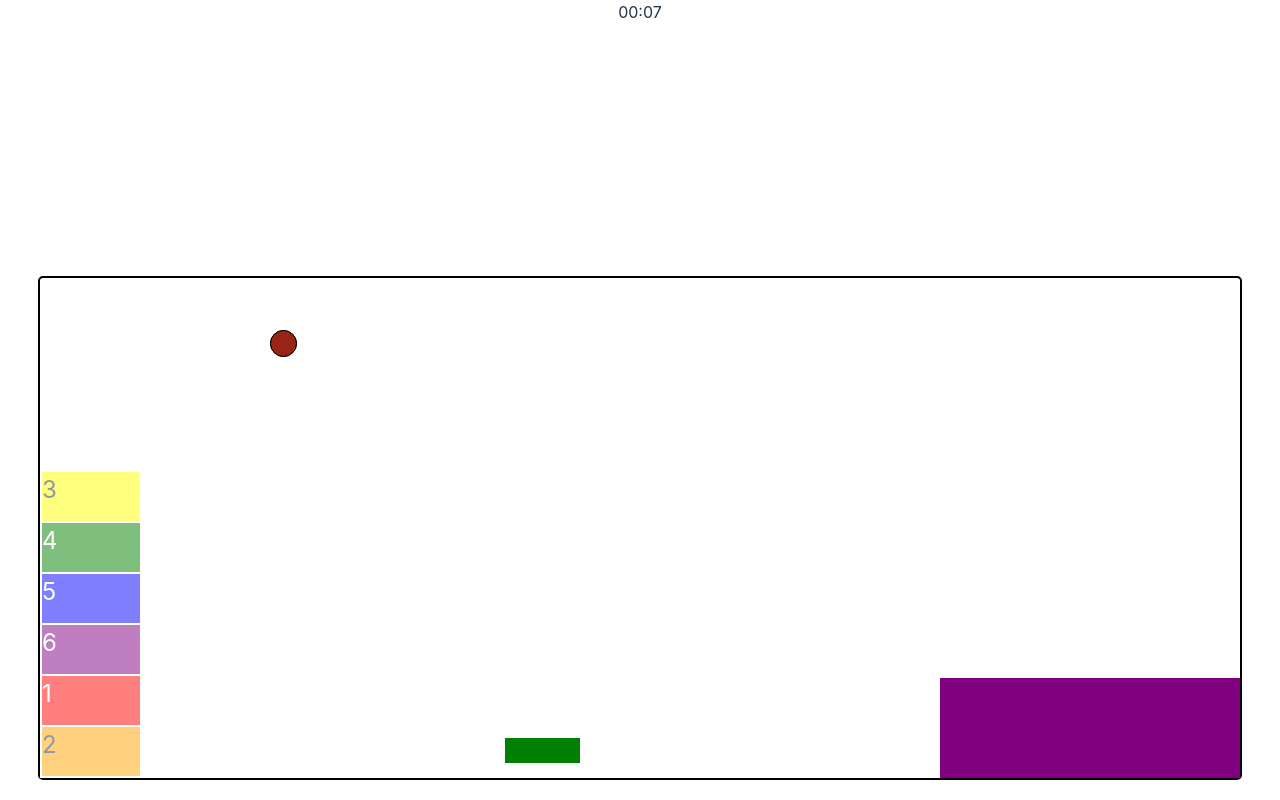
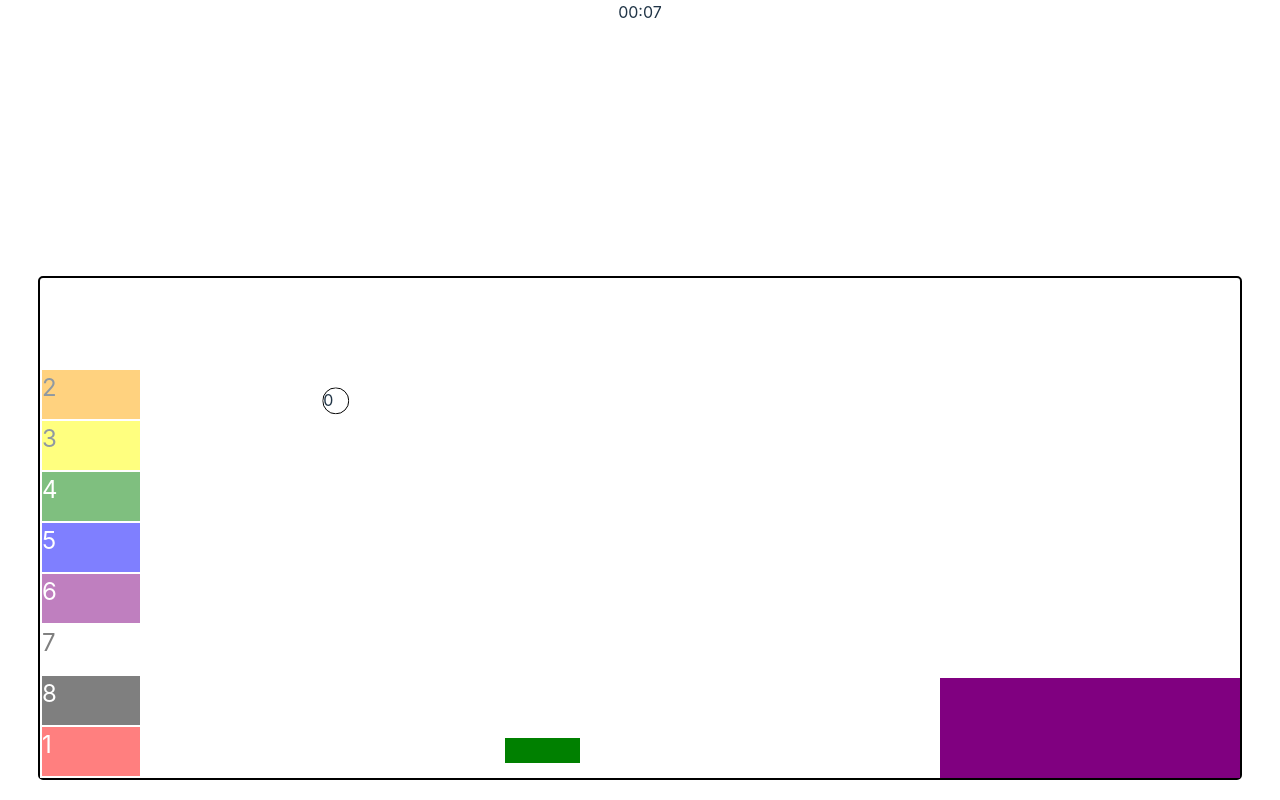
Before and after one commit to capstone-projects-2024-fall/aldwairi-projects-danglingpointers, a React (Vite) app in the folder application/frontend/: page /game in a window 1280 px wide. Built offline with nearby package versions, Linux system fonts and the light colour scheme.

Commit message:
Refactor Stack logic into Pointer

```diff
--- a/application/frontend/src/components/game-components/Pointer.jsx
+++ b/application/frontend/src/components/game-components/Pointer.jsx
@@ -1,10 +1,28 @@
-import { useRef } from "react"
+import { useEffect, useRef } from "react";
+import getRandomColor from "../../scripts/get-random-color";
 
-export default function Pointer() {
-    const collisionCount = useRef(0);
-    return (
-        <>
-            <div className="pointer">{collisionCount.current}</div>
-        </>
-    )
-};
+export default function Pointer({ id, onAnimationIteration }) {
+  const pointerRef = useRef(null);
+//   const collisionCount = useRef(0);
+
+  useEffect(() => {
+    const currentPointer = pointerRef.current;
+    currentPointer.addEventListener("animationiteration", onAnimationIteration);
+
+    return () => {
+        currentPointer.removeEventListener("animationiteration", onAnimationIteration);
+    }
+  }, [onAnimationIteration]);
+
+  return (
+    <>
+      <div
+        ref={pointerRef}
+        className={`pointer pointer-${id} animation-down`}
+        style={{ backgroundColor: getRandomColor, left: "265px" }}
+      >
+        {id}
+      </div>
+    </>
+  );
+}
--- a/application/frontend/src/components/game-components/Stack.jsx
+++ b/application/frontend/src/components/game-components/Stack.jsx
@@ -1,71 +1,53 @@
 import { forwardRef, useEffect, useState } from "react";
+import Pointer from "./Pointer";
 
 const Stack = forwardRef((_, ref) => {
   const [pointerCounter, setPointerCounter] = useState(0);
-
-  function getRandomColor() {
-    const letters = "0123456789ABCDEF";
-    let color = "#";
-    for (let i = 0; i < 6; i++) {
-      color += letters[Math.floor(Math.random() * 16)];
-    }
-    return color;
-  }
+  const [pointers, setPointers] = useState([]);
 
   useEffect(() => {
     const updateStack = () => {
-      if (pointerCounter < 5) {
-        const newDiv = document.createElement("div");
-        newDiv.className = `pointer pointer-${pointerCounter}`;
-        newDiv.style.backgroundColor = getRandomColor();
-        newDiv.style.left = "270px";
+      const pointerContainer = ref.current.querySelector(".pointer-container");
+      const newPointer = (
+        <Pointer
+          key={pointerCounter}
+          id={pointerCounter}
+          onAnimationIteration={() => {
+            pointerContainer.removeChild(
+              pointerContainer.querySelector(`.pointer-${pointerCounter}`)
+            );
+            // setPointerCounter((prevCounter) => prevCounter - 1);
+          }}
+        />
+      );
 
-        const pointerContainer =
-          ref.current.querySelector(".pointer-container");
+      setPointers([...pointers, newPointer]);
+      setPointerCounter((prevCounter) => prevCounter + 1);
 
-        newDiv.addEventListener("animationiteration", () => {
-          pointerContainer.removeChild(newDiv);
-          setPointerCounter((prevCounter) => prevCounter - 1);
-        });
+      const container = ref.current.querySelector(".stack");
+      const firstChild = container.firstChild;
 
-        pointerContainer.appendChild(newDiv);
-        setPointerCounter((prevCounter) => prevCounter + 1);
-
-        const container = ref.current.querySelector(".stack");
-        const firstChild = container.firstChild;
-
-        container.removeChild(firstChild);
-        container.appendChild(firstChild);
-      }
+      container.removeChild(firstChild);
+      container.appendChild(firstChild);
     };
 
-    const intervalId = setInterval(updateStack, 3000);
+    const intervalId = setInterval(updateStack, 5000);
 
     return () => clearInterval(intervalId);
-  }, [pointerCounter, ref]);
+  }, [pointers, pointerCounter, ref]);
 
   return (
     <div ref={ref}>
-      <section className="pointer-container" />
+      <section className="pointer-container">{pointers}</section>
       <section className="stack" id="stack">
-        <div className="memory1" id="memory">
-          1
-        </div>
-        <div className="memory2" id="memory">
-          2
-        </div>
-        <div className="memory3" id="memory">
-          3
-        </div>
-        <div className="memory4" id="memory">
-          4
-        </div>
-        <div className="memory5" id="memory">
-          5
-        </div>
-        <div className="memory6" id="memory">
-          6
-        </div>
+        <div className="memory memory1">1</div>
+        <div className="memory memory2">2</div>
+        <div className="memory memory3">3</div>
+        <div className="memory memory4">4</div>
+        <div className="memory memory5">5</div>
+        <div className="memory memory6">6</div>
+        <div className="memory memory7">7</div>
+        <div className="memory memory8">8</div>
       </section>
     </div>
   );
--- /dev/null
+++ b/application/frontend/src/scripts/get-random-color.js
@@ -0,0 +1,9 @@
+
+export default function getRandomColor() {
+    const letters = "0123456789ABCDEF";
+    let color = "#";
+    for (let i = 0; i < 6; i++) {
+      color += letters[Math.floor(Math.random() * 16)];
+    }
+    return color;
+  }
--- a/application/frontend/src/styles/_index.scss
+++ b/application/frontend/src/styles/_index.scss
@@ -7,6 +7,9 @@
 // Layouts
 // @forward "./layouts/*.scss";
 
+// Animations
+@forward "./animations/animations.scss";
+
 // Pages
 @forward "./pages/dashboard.scss";
 
--- /dev/null
+++ b/application/frontend/src/styles/animations/animations.scss
@@ -0,0 +1,109 @@
+.animation-down {
+    animation: parabolic-down 5s linear infinite;
+}
+
+.animation {
+    animation: parabolic 10s linear infinite;
+}
+
+@keyframes parabolic-down {
+  0% {
+    transform: translate(4px, 1px);
+  }
+  10% {
+    transform: translate(8px, 4px);
+  }
+  20% {
+    transform: translate(16px, 16px);
+  }
+  30% {
+    transform: translate(24px, 36px);
+  }
+  40% {
+    transform: translate(36px, 64px);
+  }
+  50% {
+    transform: translate(48px, 100px);
+  }
+  60% {
+    transform: translate(56px, 144px);
+  }
+  70% {
+    transform: translate(64px, 196px);
+  }
+  80% {
+    transform: translate(72px, 256px);
+  }
+  90% {
+    transform: translate(80px, 324px);
+  }
+  100% {
+    transform: translate(0, 0);
+  }
+}
+
+@keyframes parabolic {
+  0% {
+    transform: translate(4px, 1px);
+  }
+  5% {
+    transform: translate(8px, 4px);
+  }
+  10% {
+    transform: translate(16px, 16px);
+  }
+  15% {
+    transform: translate(24px, 36px);
+  }
+  20% {
+    transform: translate(36px, 64px);
+  }
+  25% {
+    transform: translate(48px, 100px);
+  }
+  30% {
+    transform: translate(56px, 144px);
+  }
+  35% {
+    transform: translate(64px, 196px);
+  }
+  40% {
+    transform: translate(72px, 256px);
+  }
+  45% {
+    transform: translate(80px, 324px);
+  }
+  50% {
+    transform: translate(0, 0);
+  }
+  55% {
+    transform: translate(4px, 1px);
+  }
+  60% {
+    transform: translate(8px, 4px);
+  }
+  65% {
+    transform: translate(16px, 16px);
+  }
+  70% {
+    transform: translate(24px, 36px);
+  }
+  75% {
+    transform: translate(36px, 64px);
+  }
+  80% {
+    transform: translate(48px, 100px);
+  }
+  85% {
+    transform: translate(56px, 144px);
+  }
+  90% {
+    transform: translate(64px, 196px);
+  }
+  95% {
+    transform: translate(72px, 256px);
+  }
+  100% {
+    transform: translate(80px, 324px);
+  }
+}
--- a/application/frontend/src/styles/components/game-components.scss
+++ b/application/frontend/src/styles/components/game-components.scss
@@ -22,13 +22,13 @@
 }
 
 .stack {
-    height: 306px;
+  height: 408px;
   width: 100px;
   background-color: white;
   padding: 1px;
 }
 
-#memory {
+.memory {
   height: 49px;
   width: 98px;
   margin: 1px 0 2px 1px;
@@ -64,6 +64,16 @@
   background-color: purple;
 }
 
+.memory7 {
+  color: black;
+  background-color: white;
+}
+
+.memory8 {
+  color: white;
+  background-color: black;
+}
+
 .garbage-collector {
   height: 25px;
   width: 75px;
@@ -78,7 +88,7 @@
   border-radius: 50%;
   border: 1px solid black;
   position: absolute;
-    top: 330px;
+  top: 235px;
 }
 
 .recycling-bin {
```
Lines whose indentation alone changed are shown as unchanged.
